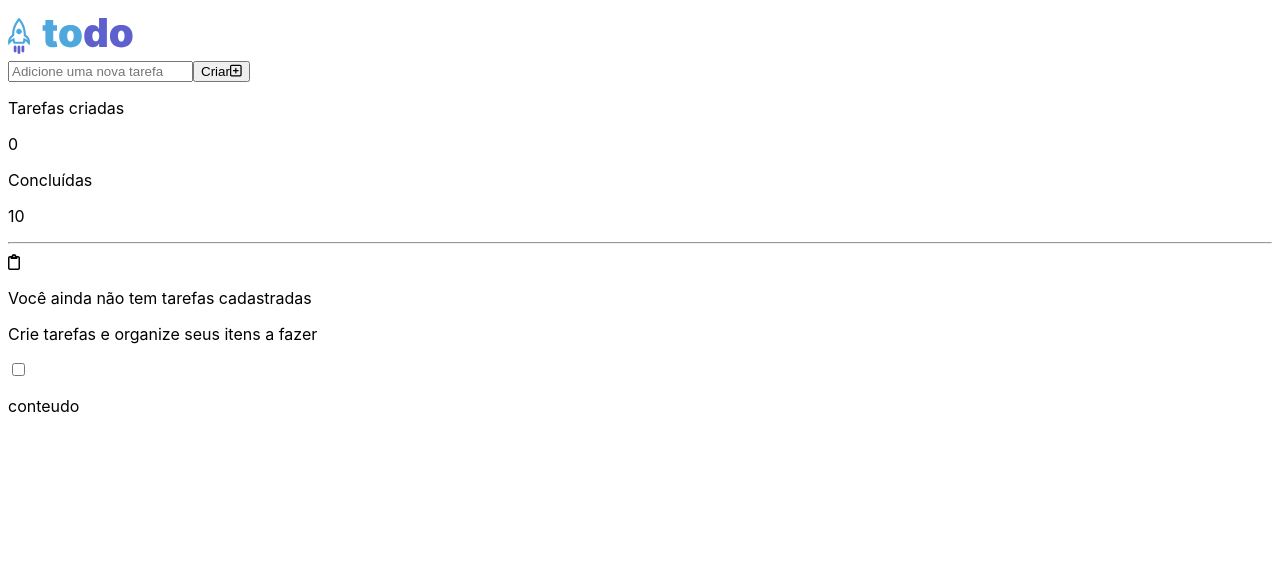
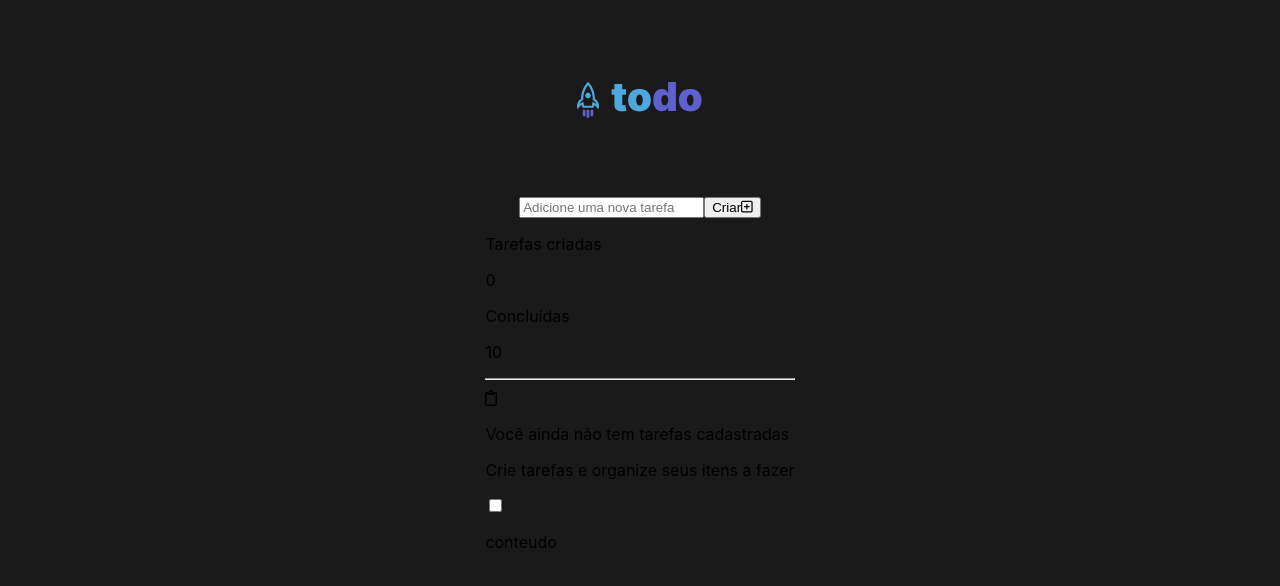
Before and after one commit to nickstarss/ProjetoDesafioReact, a React (Vite) app: page / in a window 1280 px wide. Shown: the top 586 px of the page. Built offline with nearby package versions, Linux system fonts and the light colour scheme.

Commit message:
💄style: styling body and header

```diff
--- a/src/App.css
+++ b/src/App.css
@@ -0,0 +1,9 @@
+.body{
+    display: flex;
+    flex-direction: column;
+    align-items: center;
+}
+
+.header{
+    padding: 4.5rem;
+}
--- a/src/index.css
+++ b/src/index.css
@@ -13,3 +13,8 @@
   --blue-dark: #1E6F9F;
   --danger: #E25858;
 }
+
+body{
+  margin: 0;
+  background-color: var(--gray-600);
+}
```
